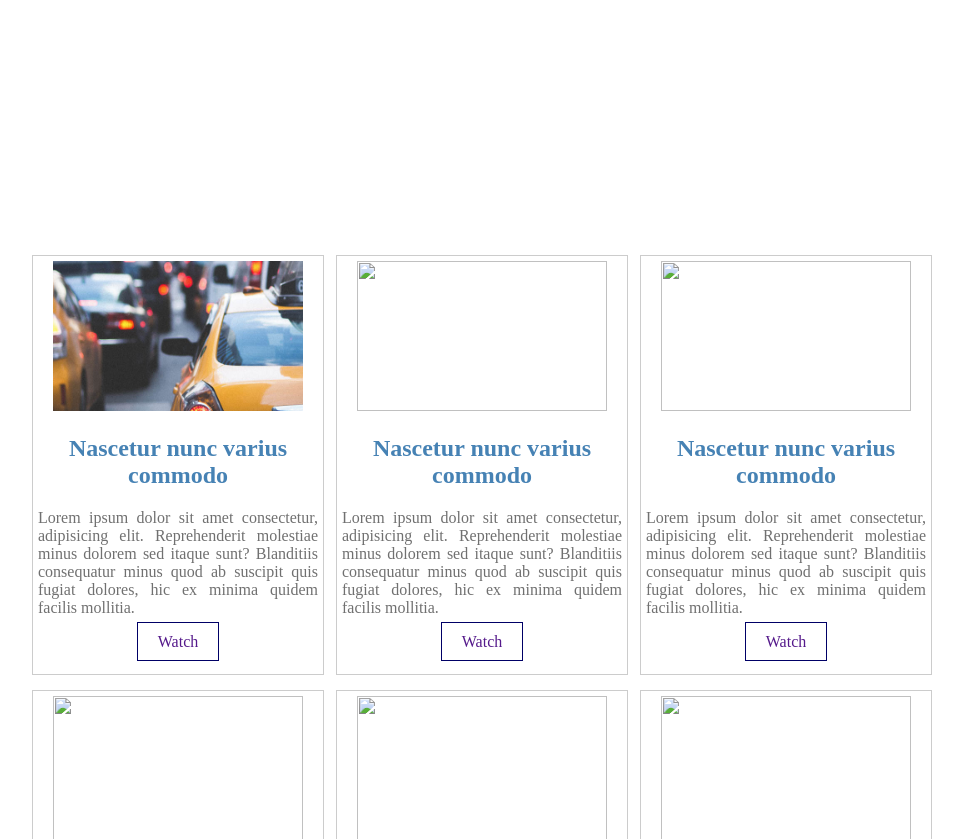
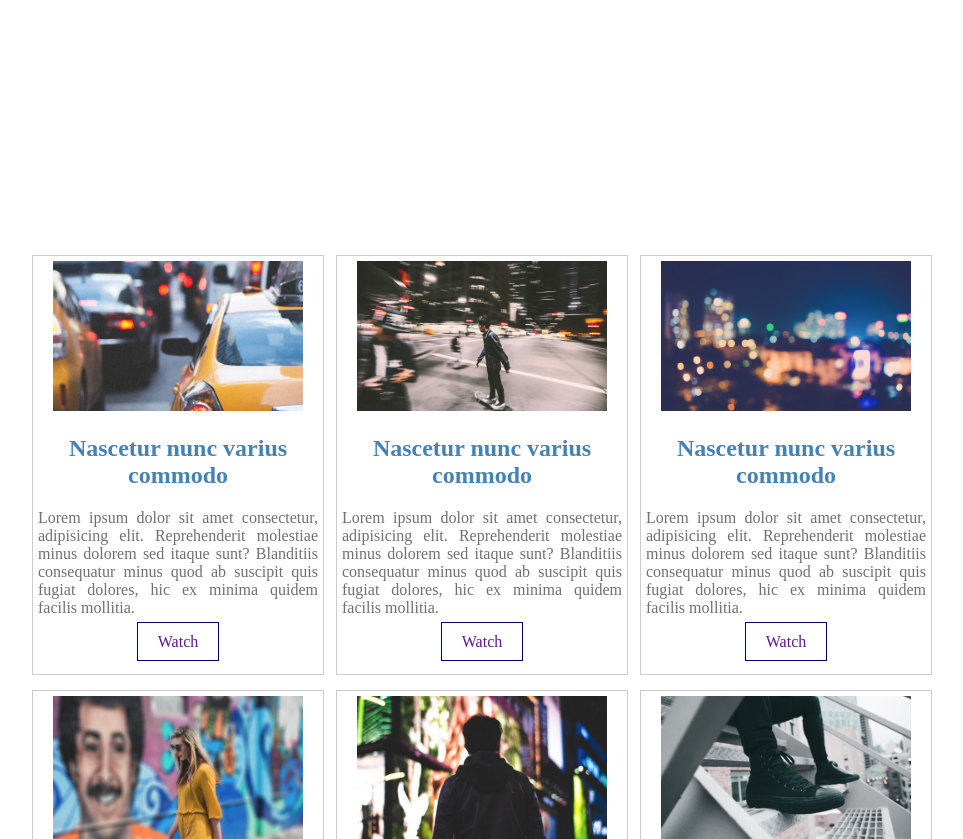
Before and after one commit to Diego2301/testing, a plain HTML site: page index.html in a window 1280 px wide. Shown: the part 113-952 px from the top of the page, without its empty margins (158-1121 px from the left). Drawn offline with Linux system fonts and the light colour scheme.

Commit message:
imagenes añadidas
en el body

```diff
--- a/index.html
+++ b/index.html
@@ -37,7 +37,7 @@
                 <a href="" class="leer-mas">Watch</a><br><br>
             </section>
             <section class="uno dos">
-                <img src="/img/programacion.png" width="250" height="150" alt="">
+                <img src="imagenes/pic02.jpg" width="250" height="150" alt="">
                 <h2>Nascetur nunc varius commodo</h2>
                 <p class="parrafo">
                     Lorem ipsum dolor sit amet consectetur, adipisicing elit. Reprehenderit molestiae minus dolorem sed itaque sunt? Blanditiis consequatur minus quod ab suscipit quis fugiat dolores, hic ex minima quidem facilis mollitia.
@@ -45,7 +45,7 @@
                 <a href="" class="leer-mas">Watch</a><br><br>
             </section>
             <section class="uno">
-                <img src="/img/redes.png" width="250" height="150" alt="">
+                <img src="imagenes/pic03.jpg" width="250" height="150" alt="">
                 <h2>Nascetur nunc varius commodo</h2>
                 <p class="parrafo">
                     Lorem ipsum dolor sit amet consectetur, adipisicing elit. Reprehenderit molestiae minus dolorem sed itaque sunt? Blanditiis consequatur minus quod ab suscipit quis fugiat dolores, hic ex minima quidem facilis mollitia.
@@ -56,7 +56,7 @@
 
         <section id="categorias">
             <section class="uno">
-                <img src="/img/diseñoweb.jpg" width="250" height="150" alt="">
+                <img src="imagenes/pic04.jpg" width="250" height="150" alt="">
                 <h2>Nascetur nunc varius commodo</h2>
                 <p class="parrafo">
                     Lorem ipsum dolor sit amet consectetur, adipisicing elit. Reprehenderit molestiae minus dolorem sed itaque sunt? Blanditiis consequatur minus quod ab suscipit quis fugiat dolores, hic ex minima quidem facilis mollitia.
@@ -64,7 +64,7 @@
                 <a href="" class="leer-mas">Watch</a><br><br>
             </section>
             <section class="uno dos">
-                <img src="/img/programacion.png" width="250" height="150" alt="">
+                <img src="imagenes/pic05.jpg" width="250" height="150" alt="">
                 <h2>Nascetur nunc varius commodo</h2>
                 <p class="parrafo">
                     Lorem ipsum dolor sit amet consectetur, adipisicing elit. Reprehenderit molestiae minus dolorem sed itaque sunt? Blanditiis consequatur minus quod ab suscipit quis fugiat dolores, hic ex minima quidem facilis mollitia.
@@ -72,7 +72,7 @@
                 <a href="" class="leer-mas">Watch</a><br><br>
             </section>
             <section class="uno">
-                <img src="" width="250" height="150" alt="">
+                <img src="imagenes/pic06.jpg" width="250" height="150" alt="">
                 <h2>Nascetur nunc varius commodo</h2>
                 <p class="parrafo">
                     Lorem ipsum dolor sit amet consectetur, adipisicing elit. Reprehenderit molestiae minus dolorem sed itaque sunt? Blanditiis consequatur minus quod ab suscipit quis fugiat dolores, hic ex minima quidem facilis mollitia.
```
Also changed, not shown: imagenes/pic02.jpg (added), imagenes/pic03.jpg (added), imagenes/pic04.jpg (added), imagenes/pic05.jpg (added), imagenes/pic06.jpg (added).
